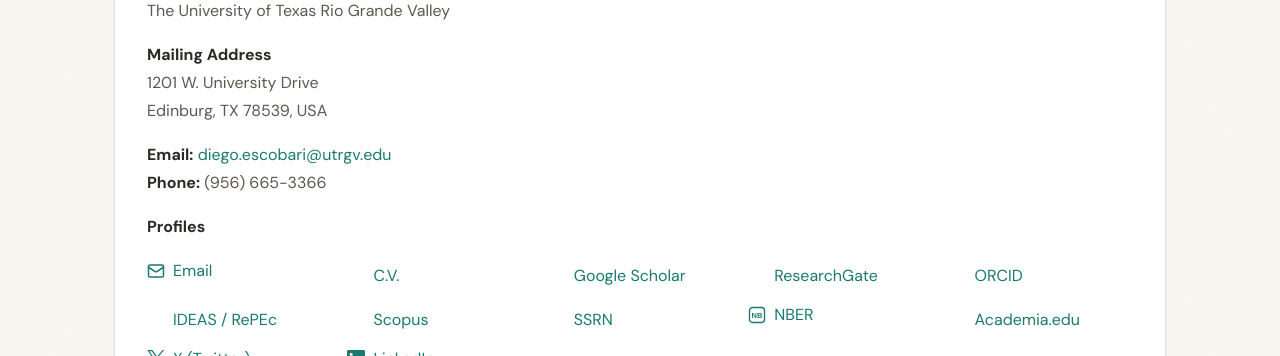
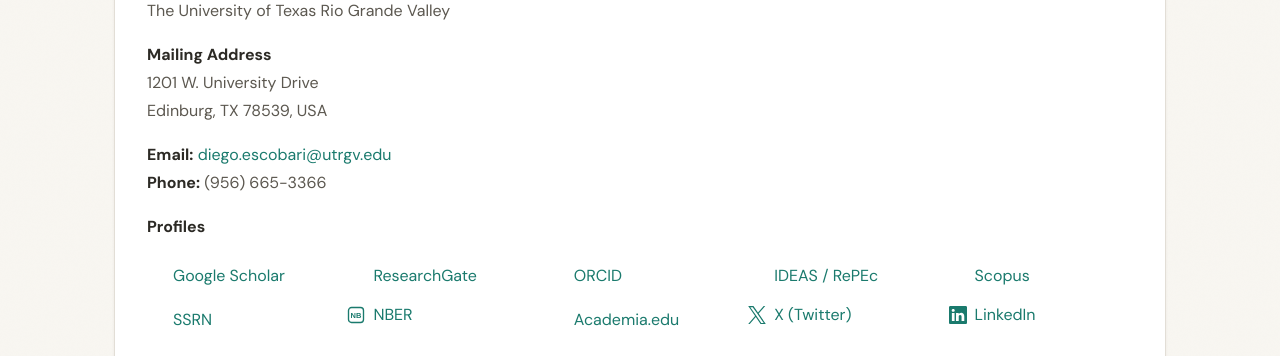
Before and after one commit to diegoescobari/diegoescobari.github.io, a Jekyll site: the page built from _pages/contact.md, in a window 1280 px wide and 900 px high, scrolled down 361 px, cut to the strip 0-356 px from the top of the window. Built offline with Jekyll 4.4.1, drawn with Linux system fonts in a browser that asks for light colours; a style sheet for code colours, icons or effects is not loaded.

Commit message:
contact.md

```diff
--- a/_pages/contact.md
+++ b/_pages/contact.md
@@ -27,8 +27,6 @@ Edinburg, TX 78539, USA
 **Profiles**
 
 <ul class="contact-profiles">
-<li><a href="mailto:diego.escobari@utrgv.edu"><svg class="icon" aria-hidden="true" focusable="false"><use href="#icon-envelope"></use></svg> Email</a></li>
-<li><a href="/cv"><i class="ai ai-cv" aria-hidden="true"></i> C.V.</a></li>
 <li><a href="https://scholar.google.com/citations?user=WOnd1RwAAAAJ&hl=en&oi=ao" target="_blank"><i class="ai ai-google-scholar" aria-hidden="true"></i> Google Scholar</a></li>
 <li><a href="https://www.researchgate.net/profile/Diego-Escobari" target="_blank"><i class="ai ai-researchgate" aria-hidden="true"></i> ResearchGate</a></li>
 <li><a href="https://orcid.org/0000-0003-4532-8563" target="_blank"><i class="ai ai-orcid" aria-hidden="true"></i> ORCID</a></li>
@@ -38,7 +36,7 @@ Edinburg, TX 78539, USA
 <li><a href="http://www.nber.org/people/diego_escobari/" target="_blank"><svg class="icon" viewBox="0 0 24 24" aria-hidden="true" focusable="false"><rect x="2" y="2" width="20" height="20" rx="4" fill="none" stroke="currentColor" stroke-width="1.8"/><text x="12" y="15.5" text-anchor="middle" font-size="10" font-weight="700" font-family="sans-serif" fill="currentColor">NB</text></svg> NBER</a></li>
 <li><a href="https://utrgv.academia.edu/DiegoEscobari" target="_blank"><i class="ai ai-academia" aria-hidden="true"></i> Academia.edu</a></li>
 <li><a href="https://x.com/YOUR_HANDLE" target="_blank"><svg class="icon" aria-hidden="true" focusable="false"><use href="#icon-x-twitter"></use></svg> X (Twitter)</a></li>
-<li><a href="https://www.linkedin.com/in/YOUR_PROFILE" target="_blank"><svg class="icon" aria-hidden="true" focusable="false"><use href="#icon-linkedin"></use></svg> LinkedIn</a></li>
+<li><a href="[https://www.linkedin.com/in/YOUR_PROFILE](https://www.linkedin.com/in/escobari/)" target="_blank"><svg class="icon" aria-hidden="true" focusable="false"><use href="#icon-linkedin"></use></svg> LinkedIn</a></li>
 </ul>
 
 <style>
```
